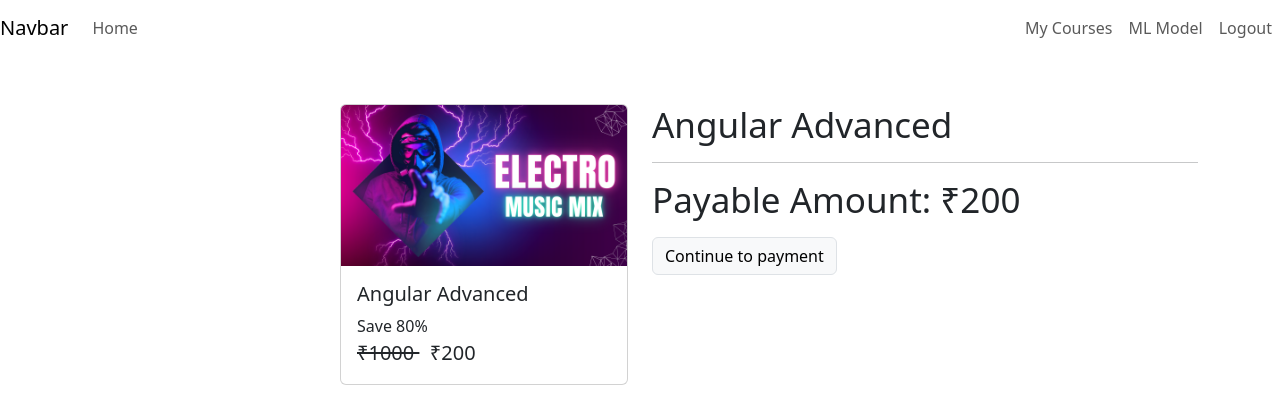
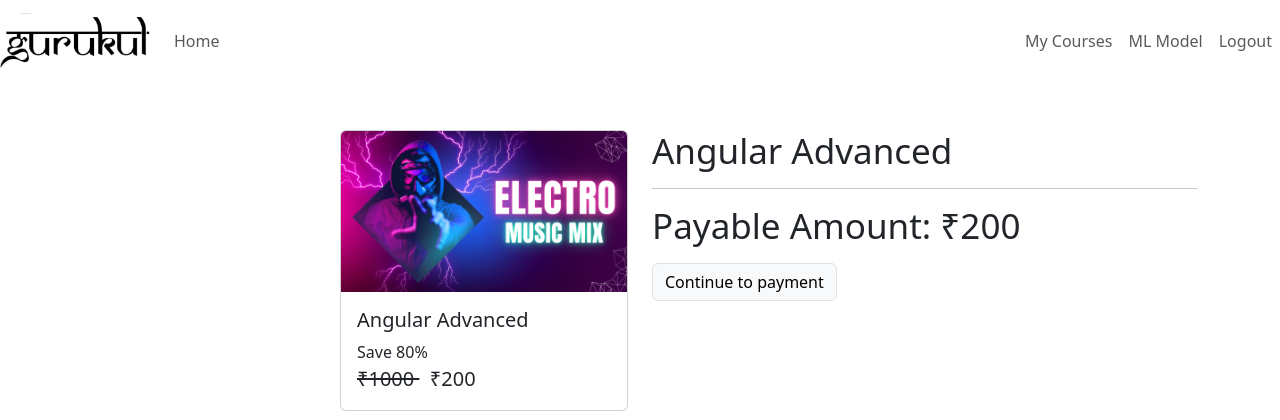
Before and after one commit to tiwariakash981/gurukul, a Django app: a page that uses courses/templates/courses/base.html in a window 1280 px wide. Shown: the top 420 px of the page. Run offline with Django 5.2, Linux system fonts and the light colour scheme; a user stored in the database is signed in; data comes from the database, SQL or seed files in the repository; both versions use the stored data as it was after the commit; parts of the project's set-up code (start-up, migrations or seed data) failed here and were passed over.

Commit message:
small update

```diff
--- a/courses/forms/login_form.py
+++ b/courses/forms/login_form.py
@@ -3,6 +3,7 @@ from django.contrib.auth.models import User
 from django.forms import ValidationError
 from django import forms
 from django.contrib.auth import authenticate,login
+
 
 
 class LoginForm(AuthenticationForm):
--- a/courses/templates/courses/base.html
+++ b/courses/templates/courses/base.html
@@ -27,8 +27,10 @@
 
   <!-- Navbar content -->
   <nav class="navbar navbar-expand-lg navbar-light "  >
-    <a class="navbar-brand" href="/">Navbar</a>
-    <button class="navbar-toggler" type="button" data-bs-toggle="collapse" data-bs-target="#navbarSupportedContent"
+    <a class="navbar-brand" href="/">
+      <img src="{% static 'courses/image/gurukul.png' %}" alt="Logo" width="150" height="auto">
+  </a>
+    <button class="navbar-toggler" type="button" data-bs-toggle="collapse" [-data-bs-target="#navbarSupportedContent"
       aria-controls="navbarSupportedContent" aria-expanded="false" aria-label="Toggle navigation">
       <span class="navbar-toggler-icon"></span>
     </button>
--- a/courses/views/auth.py
+++ b/courses/views/auth.py
@@ -15,7 +15,7 @@ class SignupView(FormView):
 
     def form_valid(self,form):
         form.save()
-        return super().form_vaild(form)
+        return super().form_valid(form)
 
 class LoginView(FormView):
     template_name = 'courses/login.html'
--- a/courses/views/mlmodel.py
+++ b/courses/views/mlmodel.py
@@ -1,6 +1,9 @@
 from django.shortcuts import render
 import pandas as pd
 import pickle
+import warnings
+warnings.filterwarnings("ignore", category=UserWarning, module="sklearn")
+
 
 # Load preprocessor and model
 with open('courses/views/model_linear.pkl', 'rb') as file:
```
Also changed, not shown: courses/static/courses/image/gurukul.png (added), db.sqlite3.
